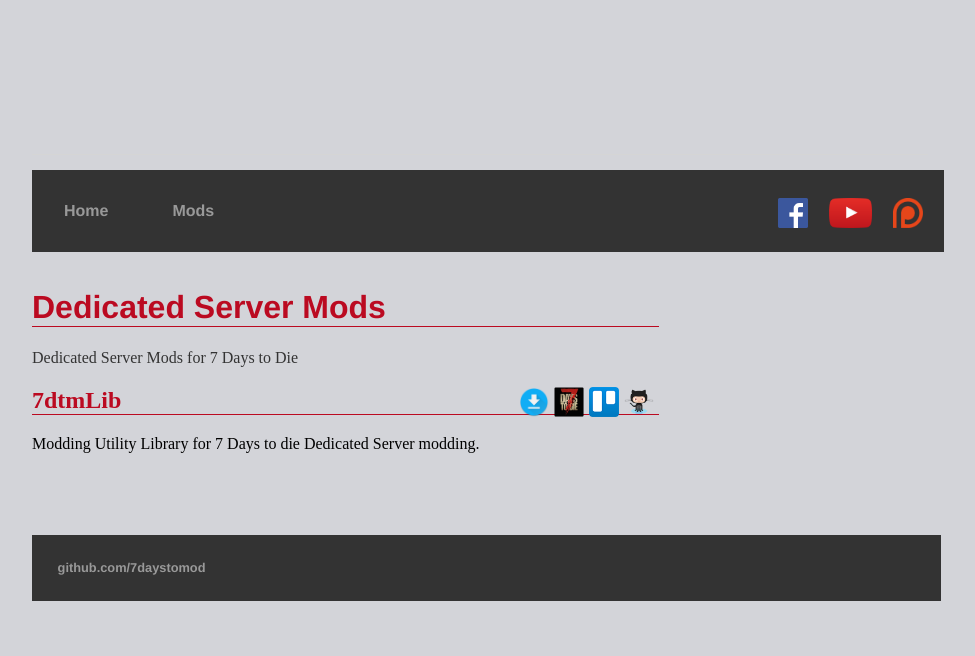
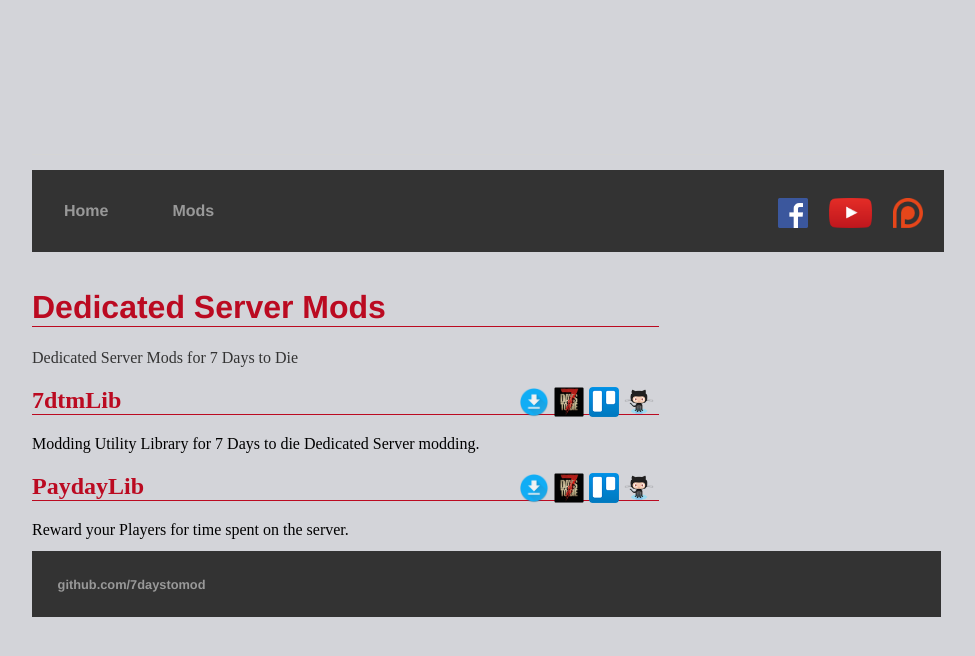
Before and after one commit to 7DaysToMod/7daystomod.github.io, a Jekyll site: the page built from mods/index.html, in a window 1280 px wide. Shown: the top 656 px of the page, without its empty margins (160-1135 px from the left). Built offline with Jekyll 4.4.1, drawn with Linux system fonts in a browser that asks for light colours.

Commit message:
added paydaylib

```diff
--- a/mods/index.html
+++ b/mods/index.html
@@ -33,4 +33,33 @@ title: 7DaysToMod - Dedicated Server Mods
 			Modding Utility Library for 7 Days to die Dedicated Server modding.
 		</span>
 	</div>
+
+	<div class="moditem">
+		<ul style="list-style: none;">
+			<li class="link-toolbar-right">
+				<a href="https://github.com/7DaysToMod/PaydayLib" class="social-icon" target="_blank" title="View on Github">
+					<img src="/images/Octocat.png" height="30">
+				</a>
+			</li>
+			<li class="link-toolbar-right">
+				<a href="https://trello.com/b/yYcV165k/paydaylib" class="social-icon" target="_blank" title="TODO List on Trello">
+					<img src="/images/trello.png" height="30">
+				</a>
+			</li>
+			<li class="link-toolbar-right">
+				<a href="http://7daystodie.com/forums/" class="social-icon" target="_blank" title="7DaysToDie.com Forum Post">
+					<img src="/images/placeholder_small.png" height="30">
+				</a>
+			</li>
+			<li class="link-toolbar-right">
+				<a href="https://github.com/7DaysToMod/PaydayLib/releases" class="social-icon" target="_blank" title="Downloads">
+					<img src="/images/download.png" height="30">
+				</a>
+			</li>
+		</ul>
+		<h2>PaydayLib</h2>
+		<span>
+			Reward your Players for time spent on the server.
+		</span>
+	</div>
 </div>
```
